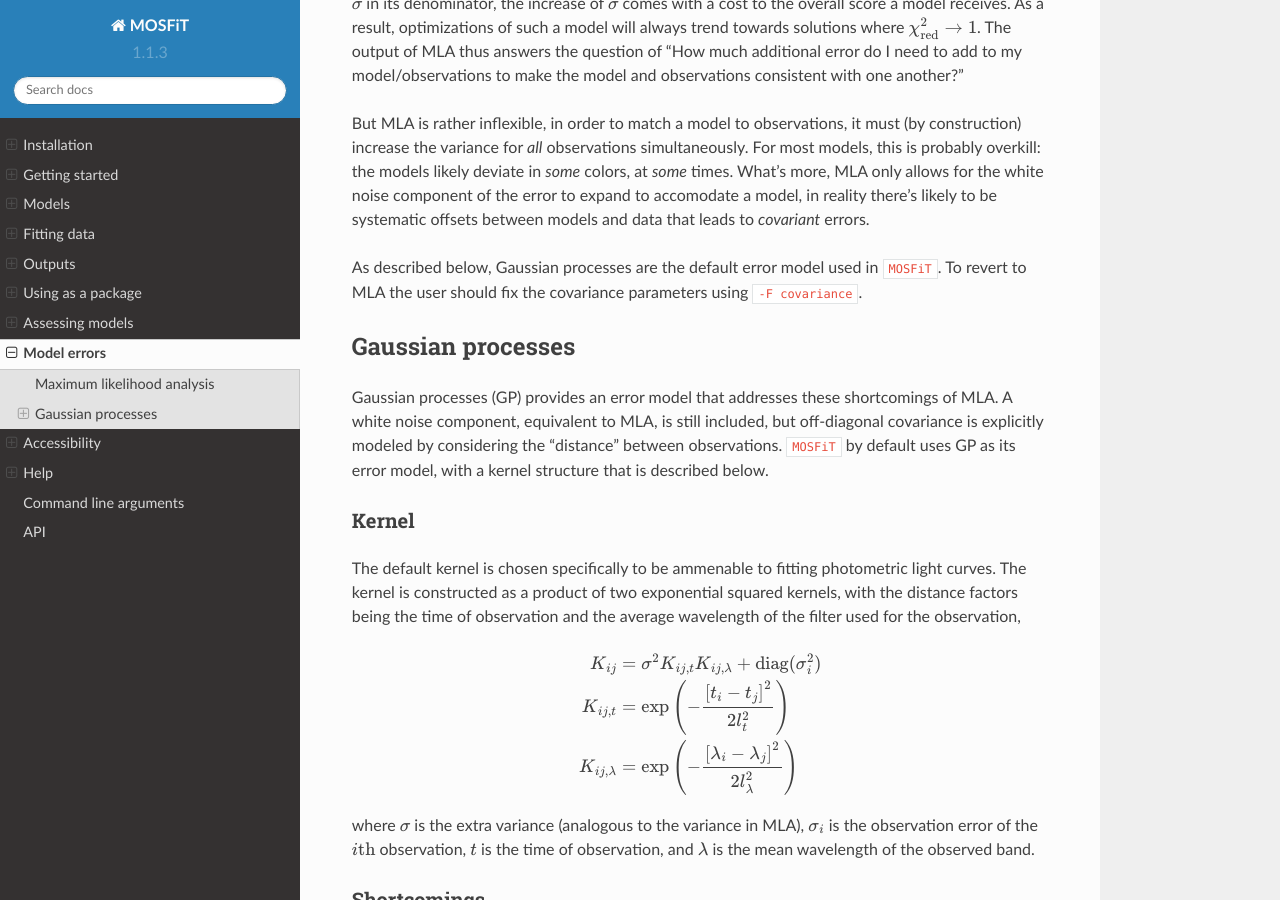
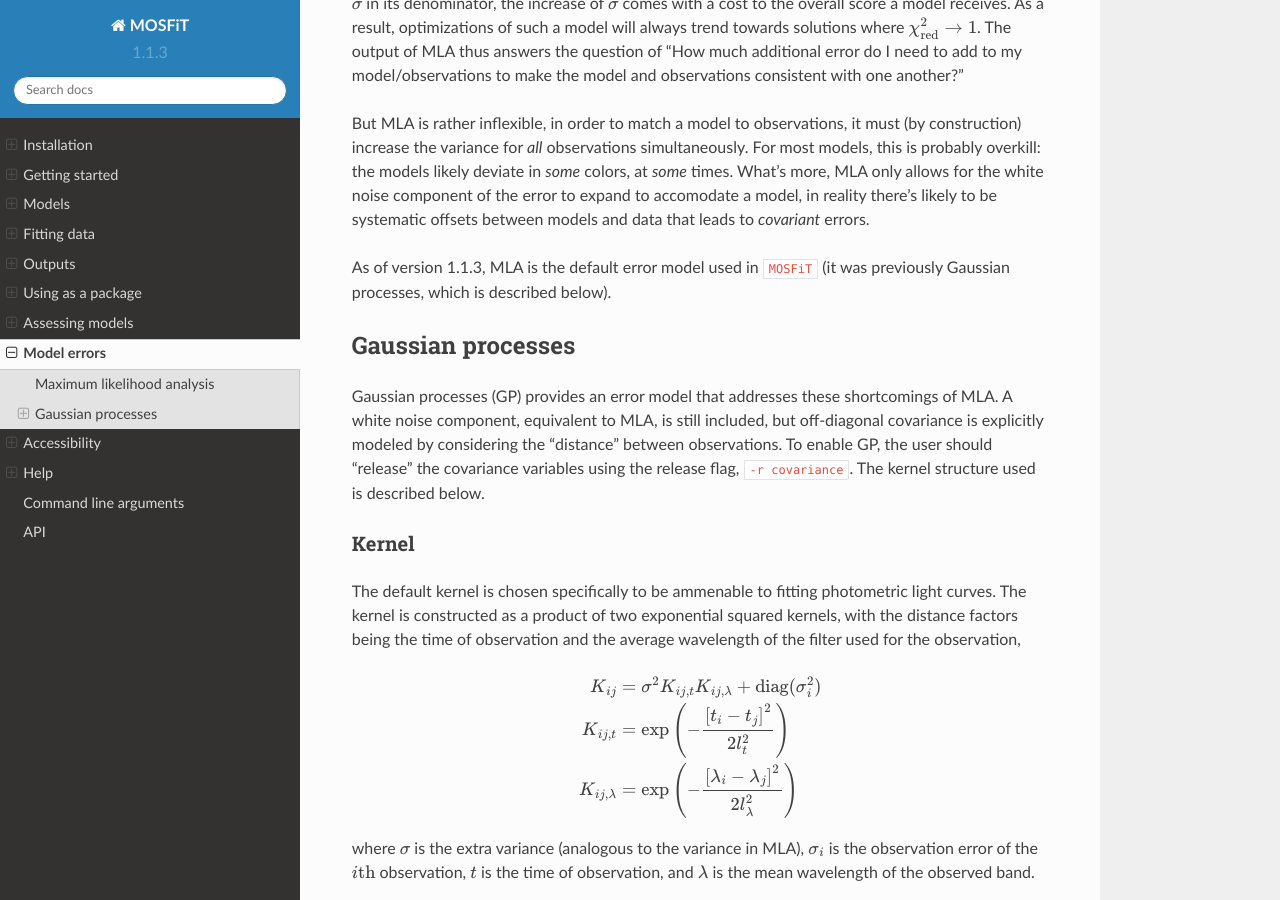
Before and after one commit to guillochon/MOSFiT, a Sphinx documentation site: the page built from docs/error.rst, in a window 1280 px wide and 900 px high, scrolled down 584 px. Built offline with Sphinx 7.4.7 and the Read the Docs theme 2.0.0, drawn with Linux system fonts in a browser that asks for light colours.

Commit message:
MAINT: update docs, help string

```diff
--- a/docs/error.rst
+++ b/docs/error.rst
@@ -18,7 +18,7 @@ Maximum likelihood analysis (MLA) is a simple way to include the error directly
 
 But MLA is rather inflexible, in order to match a model to observations, it must (by construction) increase the variance for *all* observations simultaneously. For most models, this is probably overkill: the models likely deviate in *some* colors, at *some* times. What's more, MLA only allows for the white noise component of the error to expand to accomodate a model, in reality there's likely to be systematic offsets between models and data that leads to *covariant* errors.
 
-As described below, Gaussian processes are the default error model used in ``MOSFiT``. To revert to MLA the user should fix the covariance parameters using ``-F covariance``.
+As of version 1.1.3, MLA is the default error model used in ``MOSFiT`` (it was previously Gaussian processes, which is described below).
 
 .. _gaussian:
 
@@ -26,7 +26,7 @@ As described below, Gaussian processes are the default error model used in ``MOS
 Gaussian processes
 ------------------
 
-Gaussian processes (GP) provides an error model that addresses these shortcomings of MLA. A white noise component, equivalent to MLA, is still included, but off-diagonal covariance is explicitly modeled by considering the "distance" between observations. ``MOSFiT`` by default uses GP as its error model, with a kernel structure that is described below.
+Gaussian processes (GP) provides an error model that addresses these shortcomings of MLA. A white noise component, equivalent to MLA, is still included, but off-diagonal covariance is explicitly modeled by considering the "distance" between observations. To enable GP, the user should "release" the covariance variables using the release flag, ``-r covariance``. The kernel structure used is described below.
 
 .. _kernel:
 
```
Also changed, not shown: 1 other file.
